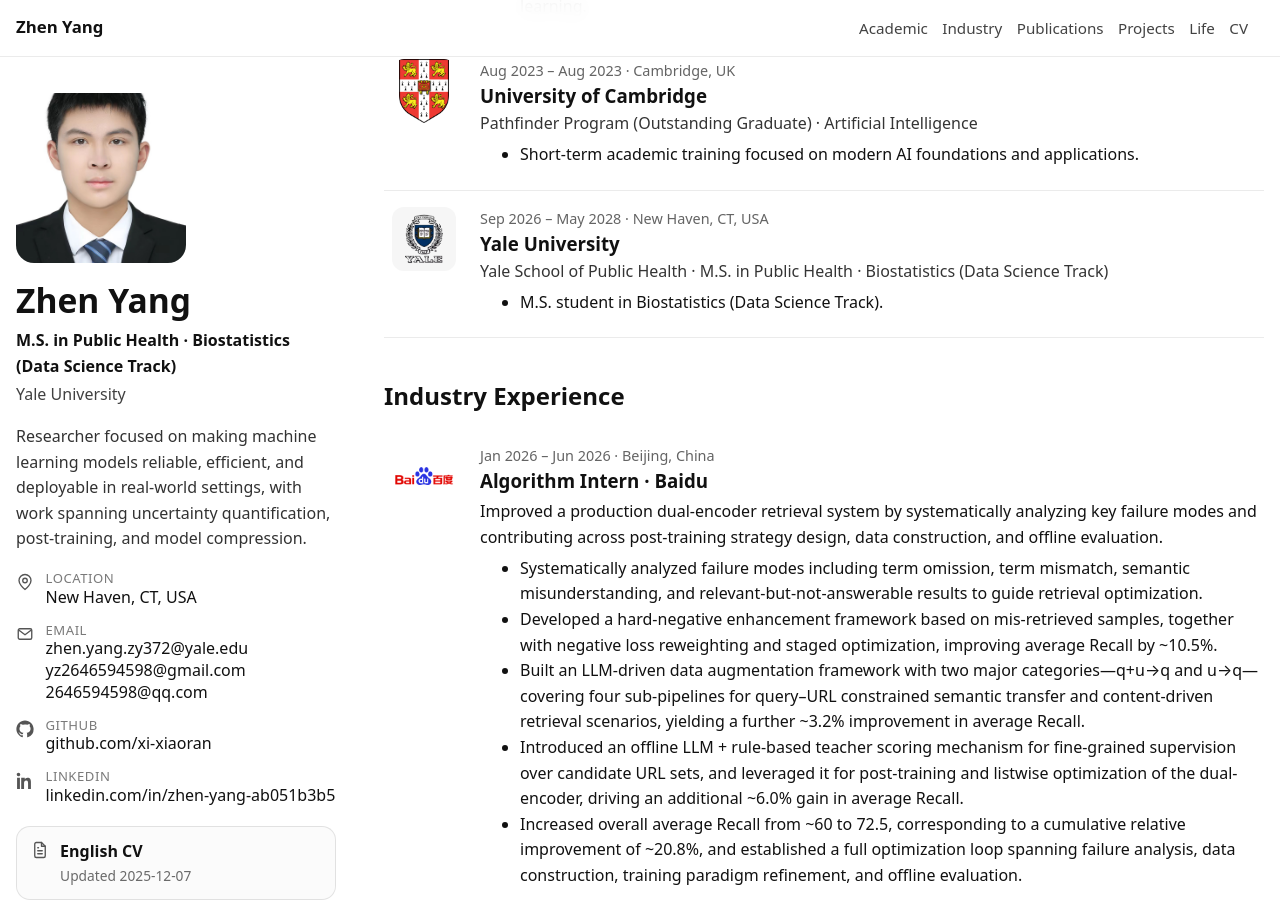
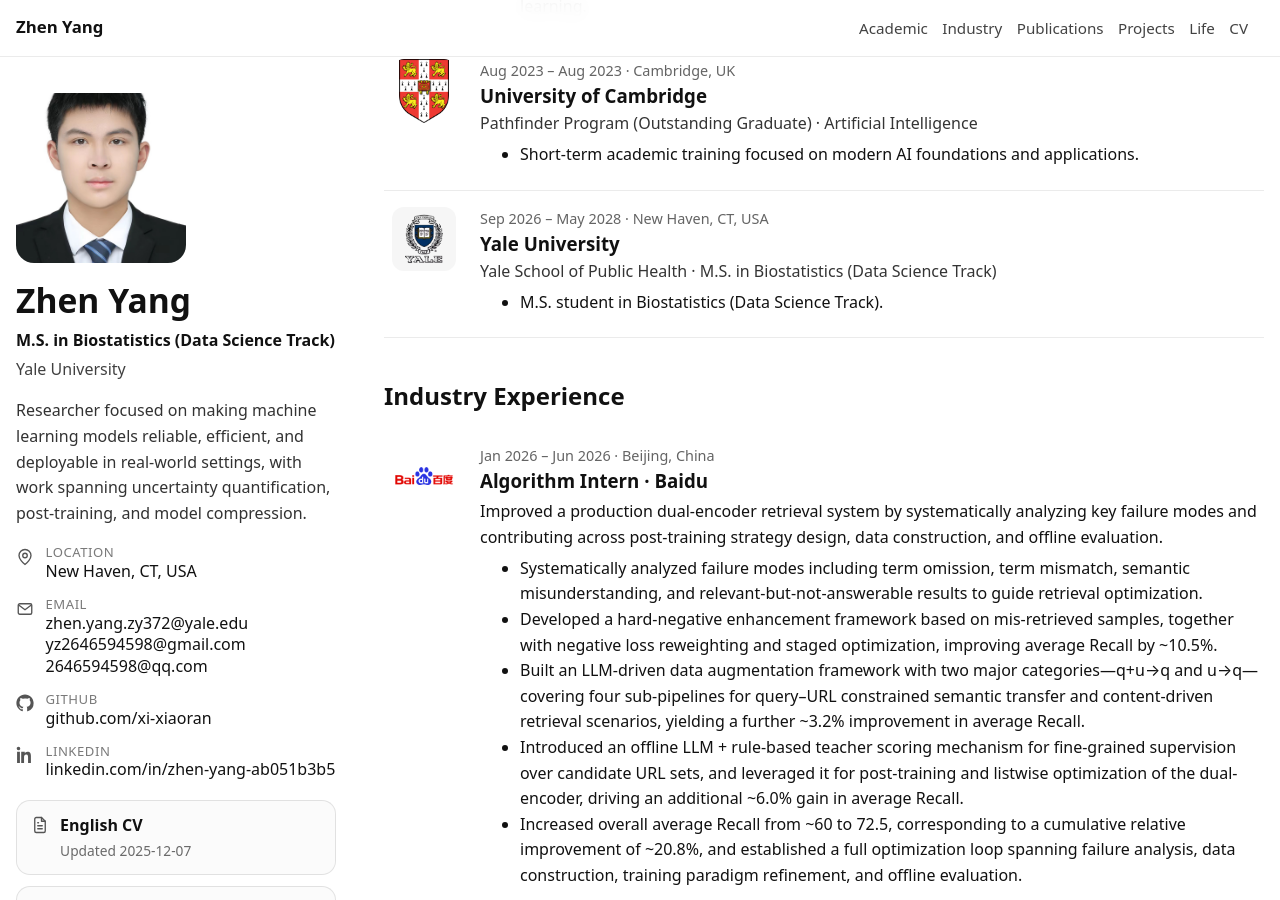
Before and after one commit to xi-xiaoran/xi-xiaoran.github.io, a Jekyll site: the page built from index.md, in a window 1280 px wide and 900 px high, scrolled down 370 px. Built offline with Jekyll 4.4.1, drawn with Linux system fonts in a browser that asks for light colours; comment, search, counter and statistics services are not loaded.

Commit message:
Simplify Yale degree label

```diff
--- a/_data/home_academic.yml
+++ b/_data/home_academic.yml
@@ -26,7 +26,7 @@
   institution: Yale University
   school_logo: /images/logos/yale.png
   school_unit: Yale School of Public Health
-  program: M.S. in Public Health · Biostatistics (Data Science Track)
+  program: M.S. in Biostatistics (Data Science Track)
   location: New Haven, CT, USA
   highlights:
   - M.S. student in Biostatistics (Data Science Track).
```
